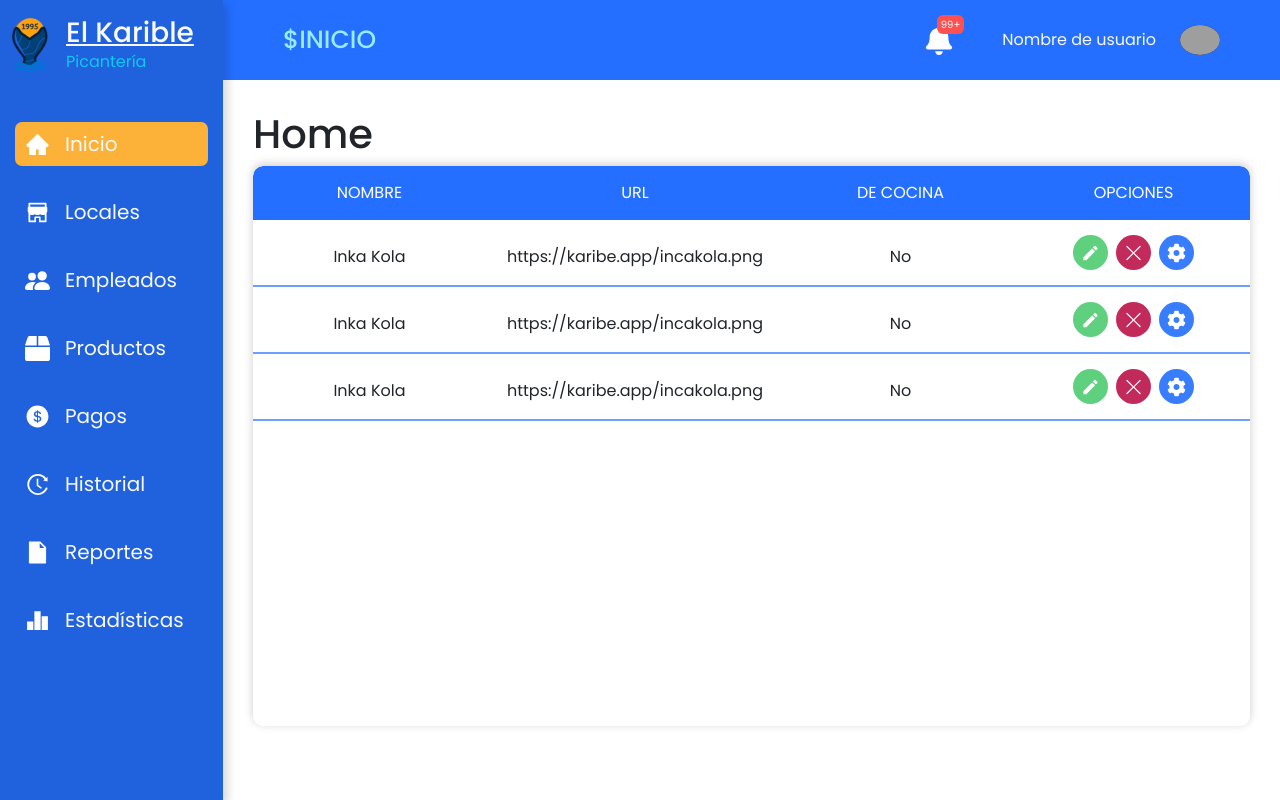
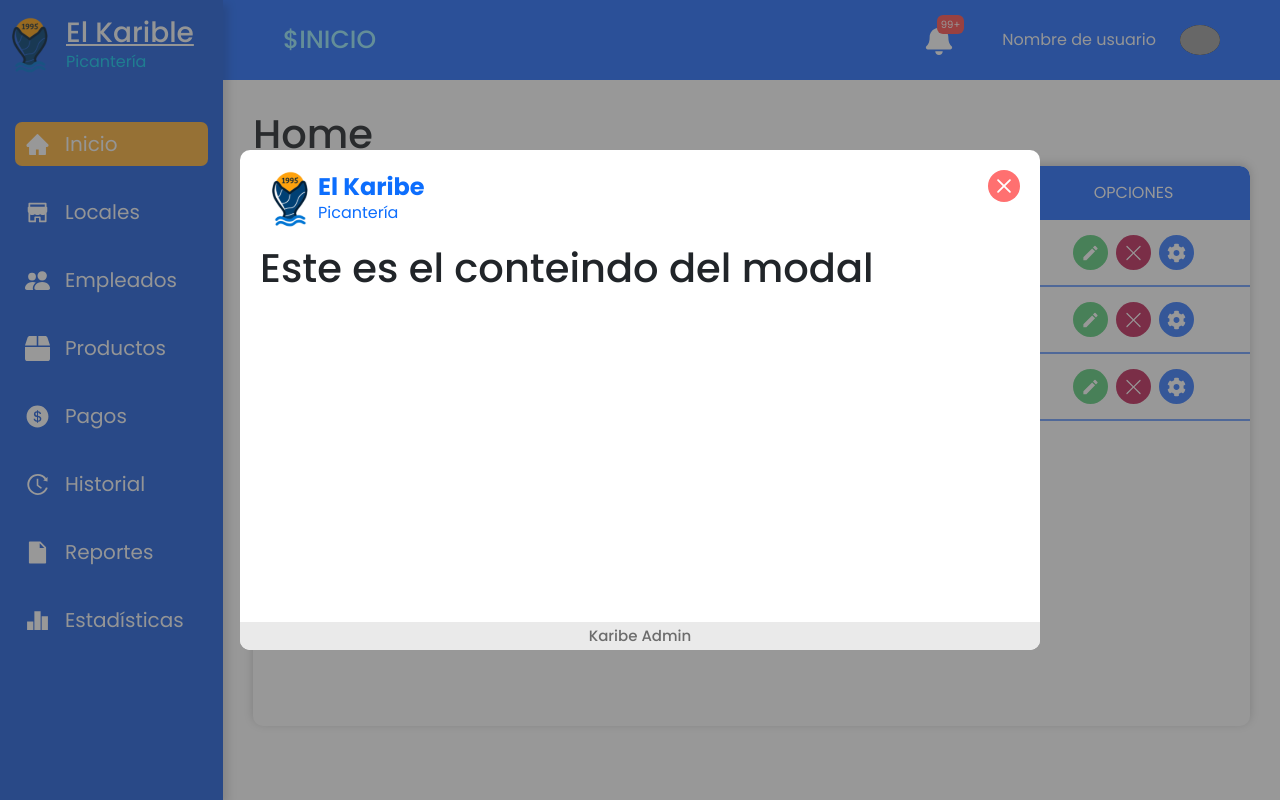
Before and after one commit to AnotherFurakam/KaribeFront, a React (Vite) app: page /admin/inicio in a window 1280 px wide. Both pictures are taken after a click on the button 1090 px from the left and 252 px from the top of the page. Built offline with nearby package versions, Linux system fonts and the light colour scheme; grey boxes are pictures that could not be loaded.

Commit message:
Añadiendo componente reutilizable de modal y tambien alerta de confirmación para el botón eliminar de la tabla

```diff
--- a/package.json
+++ b/package.json
@@ -13,6 +13,7 @@
     "@types/styled-components": "^5.1.26",
     "bootstrap": "^5.2.3",
     "formik": "^2.2.9",
+    "framer-motion": "^7.6.18",
     "react": "^18.2.0",
     "react-bootstrap": "^2.6.0",
     "react-dom": "^18.2.0",
--- a/src/components/Modal/Modal.tsx
+++ b/src/components/Modal/Modal.tsx
@@ -1,20 +1,62 @@
-import { GenericFieldHTMLAttributes } from 'formik';
+import { AnimatePresence, motion } from 'framer-motion';
 import React, { ReactNode } from 'react';
 import { createPortal } from 'react-dom';
+import ModalCloseButton from './styled-component/ModalCloseButton';
+import ModalContainer from "./styled-component/ModalContainer";
+import ModalHeader from './styled-component/ModalHeader';
+import KaribleLogo from '/src/assets/img/LogoKaribe.svg'
+import { CgClose } from "react-icons/cg";
+import ModalFooter from './styled-component/ModalFooter';
 export interface ModalInterface {
 	isOpen: boolean,
-	children: ReactNode
+	children: ReactNode,
+	handleCloseModal: () => void
 }
 
-const Modal : React.FC<ModalInterface> = ({isOpen, children}) => {
-	const modalContainer: HTMLElement =  document.getElementById('modal') as HTMLElement;
-	return createPortal(
-		isOpen&&(
-			<>
-				{children}
-			</>
+const Modal: React.FC<ModalInterface> = ({ isOpen, children, handleCloseModal }) => {
+	const container: HTMLElement = document.getElementById('modal') as HTMLElement;
+
+	return (
+		createPortal(
+			<AnimatePresence>
+				{
+					isOpen &&
+					<ModalContainer
+						initial={{ opacity: 0 }}
+						animate={{ opacity: 1 }}
+						transition={{ ease: 'easeInOut', times: { duration: .1 } }}
+						exit={{ opacity: 0, transition: { duration: .1, ease: 'easeInOut' } }}
+					>
+						<motion.div
+							initial={{ opacity: 0, scale: .6 }}
+							animate={{ opacity: 1, scale: 1 }}
+							transition={{ ease: 'easeInOut', duration: .1 }}
+							exit={{ opacity: 0, scale: .6, transition: { duration: .1, ease: 'easeInOut' } }}
+						>
+							<ModalHeader>
+								<div className='d-flex align-items-center mb-3'>
+									<img src={KaribleLogo} className="img-fluid" />
+									<div>
+										<h1 className='fs-4 m-0 text-primary fw-bolder'>El Karibe</h1>
+										<span className='fs-6 m-0 text-primary'>Picantería</span>
+									</div>
+								</div>
+								<div>
+									<ModalCloseButton onClick={handleCloseModal}>
+										<CgClose color='#fff' size={22} />
+									</ModalCloseButton>
+								</div>
+							</ModalHeader>
+							{children}
+							<ModalFooter>
+								<h1>Karibe Admin</h1>
+							</ModalFooter>
+						</motion.div>
+					</ModalContainer>
+				}
+			</AnimatePresence>
+			, container
 		)
-		,modalContainer
 	);
 };
 
--- /dev/null
+++ b/src/components/Modal/styled-component/ModalCloseButton.tsx
@@ -0,0 +1,15 @@
+import styled from 'styled-components';
+
+const ModalCloseButton = styled.button`
+  display: flex;
+  justify-content: center;
+  align-items: center;
+  border: none;
+  background-color: #FF7070;
+  padding: 5px;
+  border-radius: 50%;
+  min-width: 20px;
+  min-height: 20px;
+`
+
+export default ModalCloseButton
--- /dev/null
+++ b/src/components/Modal/styled-component/ModalContainer.tsx
@@ -0,0 +1,26 @@
+import { motion } from 'framer-motion';
+import styled from 'styled-components';
+
+const ModalContainer = styled(motion.div)`
+  display: flex;
+  justify-content: center;
+  align-items: center;
+  position: absolute;
+  min-width: 100vw;
+  min-height: 100vh;
+  background-color: rgba(50,50,50,.5);
+  top: 0;
+
+  & >div{
+    background-color: white;
+    padding: 20px 20px 0 20px;
+    min-width: 800px;
+    min-height: 500px;
+    border-radius: 10px;
+    display: grid;
+    grid-template-rows: auto 1fr auto;
+  }
+
+`
+
+export default ModalContainer
--- /dev/null
+++ b/src/components/Modal/styled-component/ModalFooter.tsx
@@ -0,0 +1,39 @@
+import styled from 'styled-components';
+
+const ModalFooter = styled.div`
+  position: relative;
+  background-color: #EAEAEA;
+  z-index: 1;
+  padding: 5px 0;
+  &::after{
+    position: absolute;
+    content: '';
+    background-color: #EAEAEA;
+    top: 0;
+    left: -20px;
+    bottom: 0;
+    width: 30px;
+    border-radius: 0 0 0 10px;
+    z-index: -1;
+  }
+  &::before{
+    position: absolute;
+    content: '';
+    background-color: #EAEAEA;
+    top: 0;
+    right: -20px;
+    bottom: 0;
+    width: 30px;
+    border-radius: 0 0 10px 0;
+    z-index: -1;
+  }
+
+  & h1{
+    text-align: center;
+    font-size: 15px;
+    margin: 0;
+    color: #6C6C6C;
+  }
+`
+
+export default ModalFooter
--- /dev/null
+++ b/src/components/Modal/styled-component/ModalHeader.tsx
@@ -0,0 +1,8 @@
+import styled from 'styled-components';
+
+const ModalHeader = styled.div`
+  display: flex;
+  justify-content: space-between;
+`
+
+export default ModalHeader
--- a/src/components/Table/Table.tsx
+++ b/src/components/Table/Table.tsx
@@ -7,6 +7,7 @@ import TableActionButton from './styled-component/TableActionButton';
 import { MdEdit } from "react-icons/md";
 import { BsXLg } from 'react-icons/bs';
 import { FaCog } from 'react-icons/fa';
+import Swal from 'sweetalert2';
 export interface TableInterface {
 	colums: any,
 	data: any[],
@@ -36,7 +37,26 @@ const Table: React.FC<TableInterface> = (
 	}
 
 	const handleDelete = (id: any) => {
-		deleteFunction(id)
+		Swal.fire({
+			title: '¿Esta seguro de eliminar el registro?',
+			text: "Este tipo de cambios no es reversible",
+			icon: 'question',
+			showCancelButton: true,
+			confirmButtonColor: '#007BFF',
+			cancelButtonColor: '#FF5151',
+			confirmButtonText: 'Si, elimínalo',
+			cancelButtonText: 'Cancelar',
+			iconColor: '#ffc15d',
+		}).then((result) => {
+			if (result.isConfirmed) {
+				deleteFunction(id)
+				Swal.fire(
+					'Deleted!',
+					'Your file has been deleted.',
+					'success'
+				)
+			}
+		})
 	}
 
 	const handleCustomAction = (id: any) => {
--- a/src/pages/AdminPages/Home/Home.tsx
+++ b/src/pages/AdminPages/Home/Home.tsx
@@ -1,9 +1,15 @@
-import React, { useEffect } from 'react';
+import React, { useEffect, useState } from 'react';
+import { Modal } from '../../../components/Modal';
 import { Table } from '../../../components/Table';
 export interface HomeInterface { }
 
 const Home: React.FC<HomeInterface> = () => {
 
+	const [isModalOpen, setIsModalOpen] = useState(false)
+
+	const handleCloseModal = () => {
+		setIsModalOpen(false)
+	}
 
 	//* Columnas a mostrar
 	const columns = {
@@ -37,6 +43,7 @@ const Home: React.FC<HomeInterface> = () => {
 	//*Funciones que pasaremos a la tabla
 	const handleEdit = (id: any) => {
 		console.log('Editando '+id)
+		setIsModalOpen(true)
 	}
 	const handleDelete = (id: any) => {
 		console.log('Eliminando '+id)
@@ -63,6 +70,12 @@ const Home: React.FC<HomeInterface> = () => {
 			deleteFunction={handleDelete}
 			customFunction={customFunction}
 		/>
+		<Modal
+			isOpen={isModalOpen}
+			handleCloseModal={handleCloseModal}
+		>
+			<h1>Este es el conteindo del modal</h1>
+		</Modal>
 		</div>
 	);
 };
```
Also changed, not shown: 1 other file (tests, documents, lock files or other folders).
